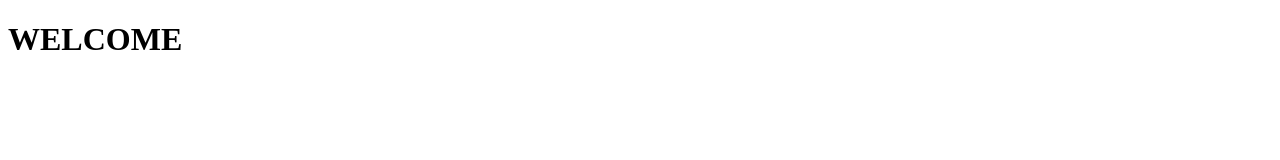
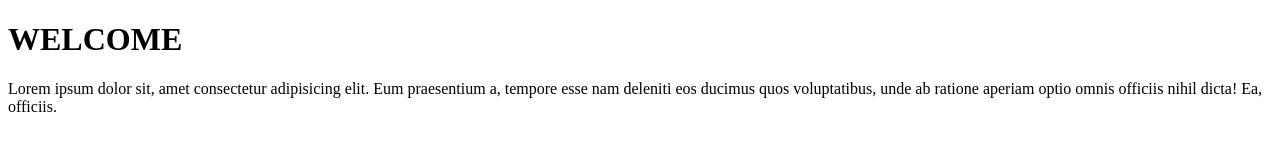
Before and after one commit to WEB-dev-19/United-Together-, a plain HTML site: page home.html in a window 1280 px wide. Drawn offline with Linux system fonts and the light colour scheme.

Commit message:
new update

```diff
--- a/home.html
+++ b/home.html
@@ -8,6 +8,7 @@
 </head>
 <body>
     <h1>WELCOME</h1>
+    <p>Lorem ipsum dolor sit, amet consectetur adipisicing elit. Eum praesentium a, tempore esse nam deleniti eos ducimus quos voluptatibus, unde ab ratione aperiam optio omnis officiis nihil dicta! Ea, officiis.</p>
 
 </body>
 </html>
```
